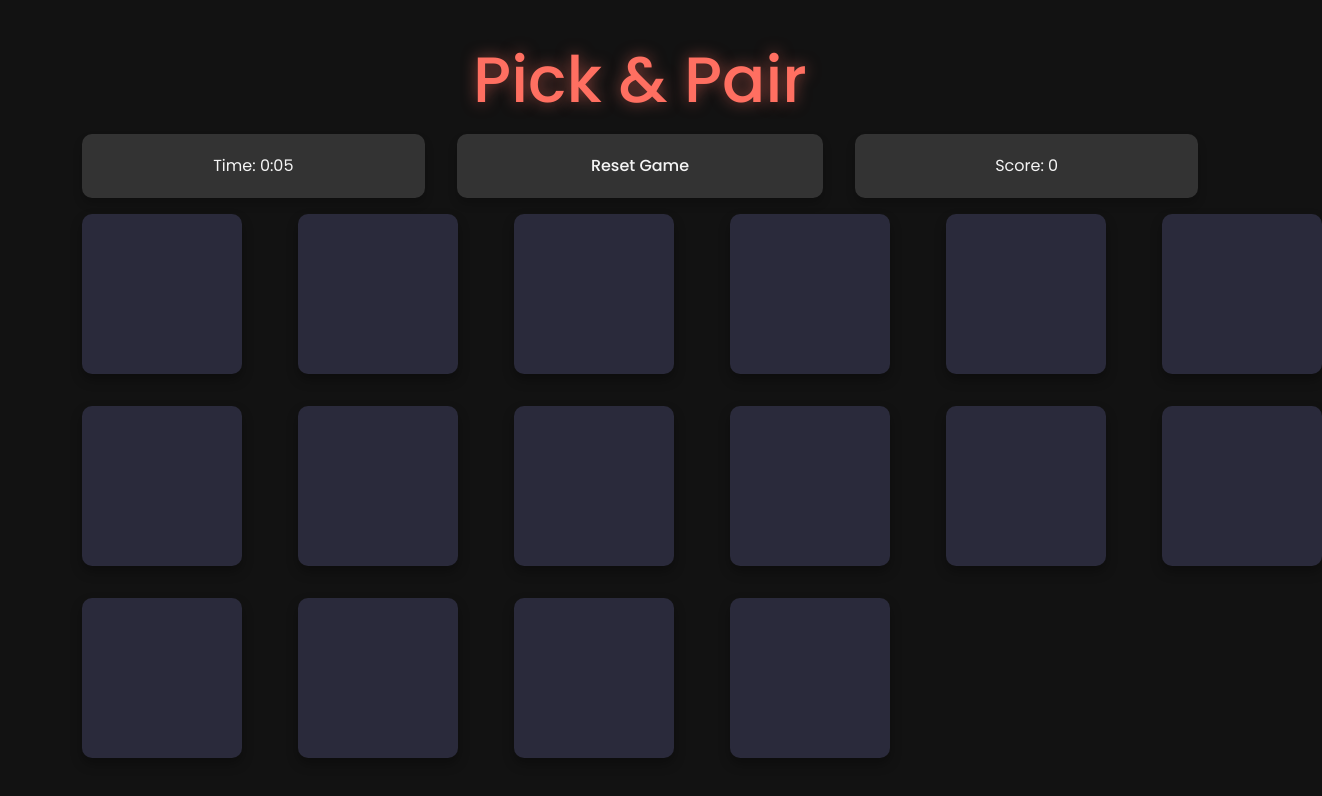
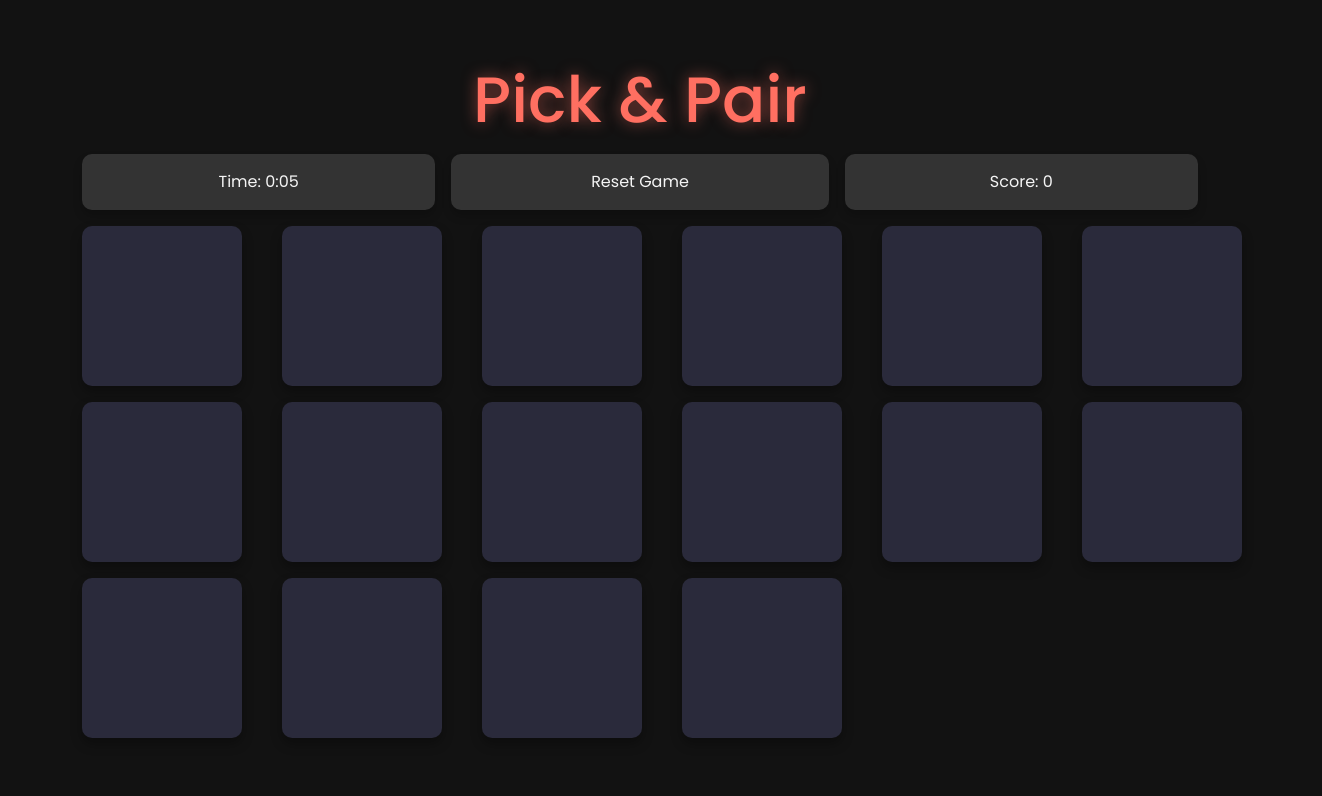
Before and after one commit to j0hanz/pick-and-pair, a React (Create React App) app: page / in a window 1280 px wide. Shown: the top 796 px of the page, 1322 px wide, since content can reach past the window. Built offline with nearby package versions, Linux system fonts and the light colour scheme.

Commit message:
Reduce spacing and adjust button styles for improved layout consistency

```diff
--- a/src/App.module.css
+++ b/src/App.module.css
@@ -42,7 +42,7 @@ h1 {
   justify-content: center !important;
   align-items: center !important;
   width: 100% !important;
-  gap: 2rem !important;
+  gap: 1rem !important;
 }
 
 .stats div,
@@ -53,7 +53,7 @@ h1 {
   justify-content: center !important;
   align-items: center !important;
   flex: 1 !important;
-  height: 4rem !important;
+  height: 3.5rem !important;
   border-radius: 10px !important;
   background-color: var(--stats-background-color) !important;
   color: var(--stats-text-color) !important;
@@ -66,12 +66,8 @@ h1 {
 }
 
 /* Buttons */
-button,
-.btnPrimary {
+button {
   border: none !important;
-  border-radius: 5px !important;
-  font-size: 1rem !important;
-  font-weight: 500 !important;
   cursor: pointer !important;
   color: var(--color-white) !important;
   transition: background-color 0.5s ease !important;
@@ -80,7 +76,7 @@ button,
 .row {
   display: grid !important;
   grid-template-columns: repeat(6, 1fr) !important;
-  gap: 2rem !important;
+  gap: 1rem !important;
   width: 100% !important;
 }
 
@@ -123,7 +119,7 @@ button,
   }
 
   .gameTitle {
-    font-size: 2rem !important;
+    font-size: 1rem !important;
   }
 
   .row {
```
